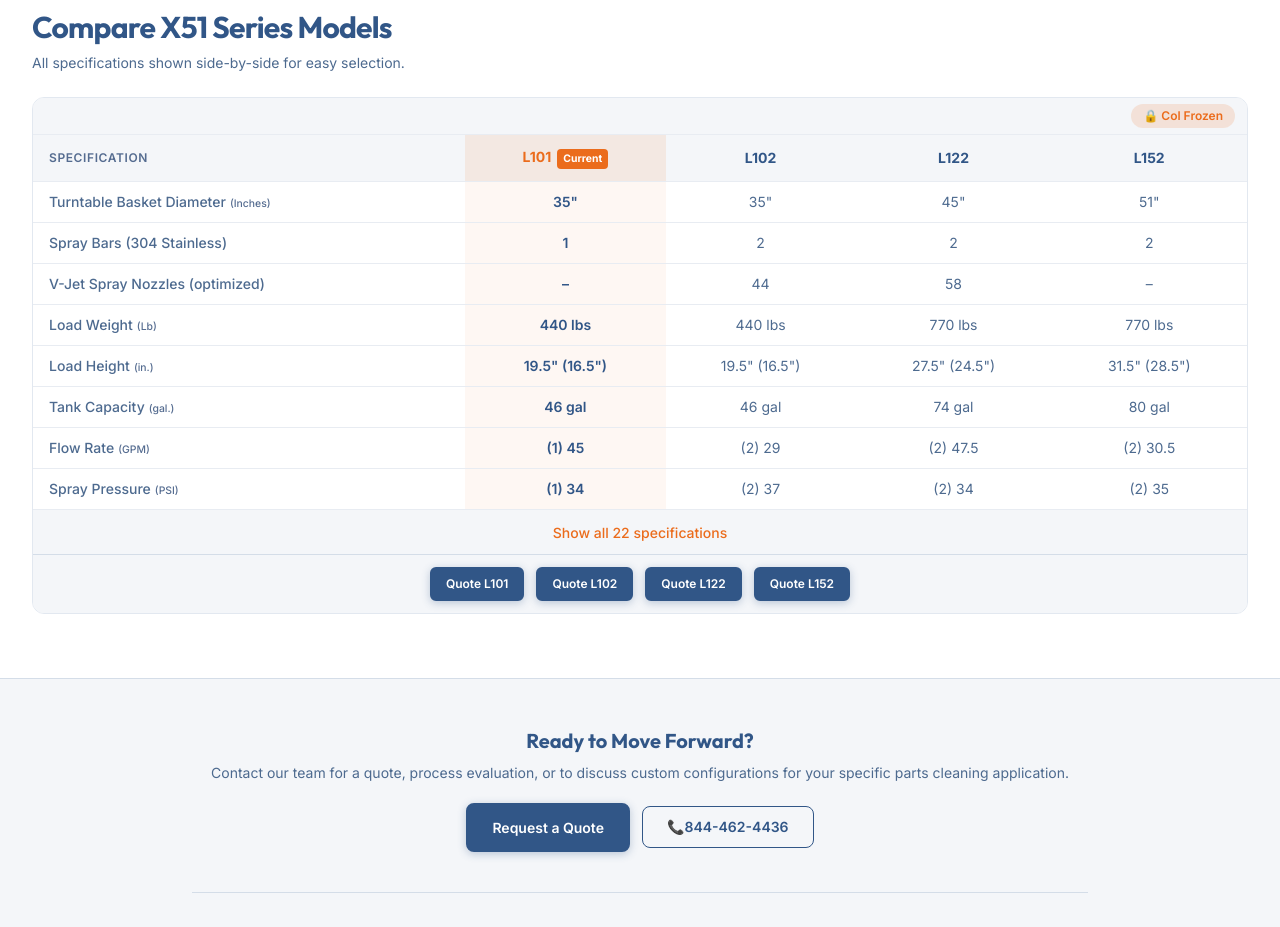
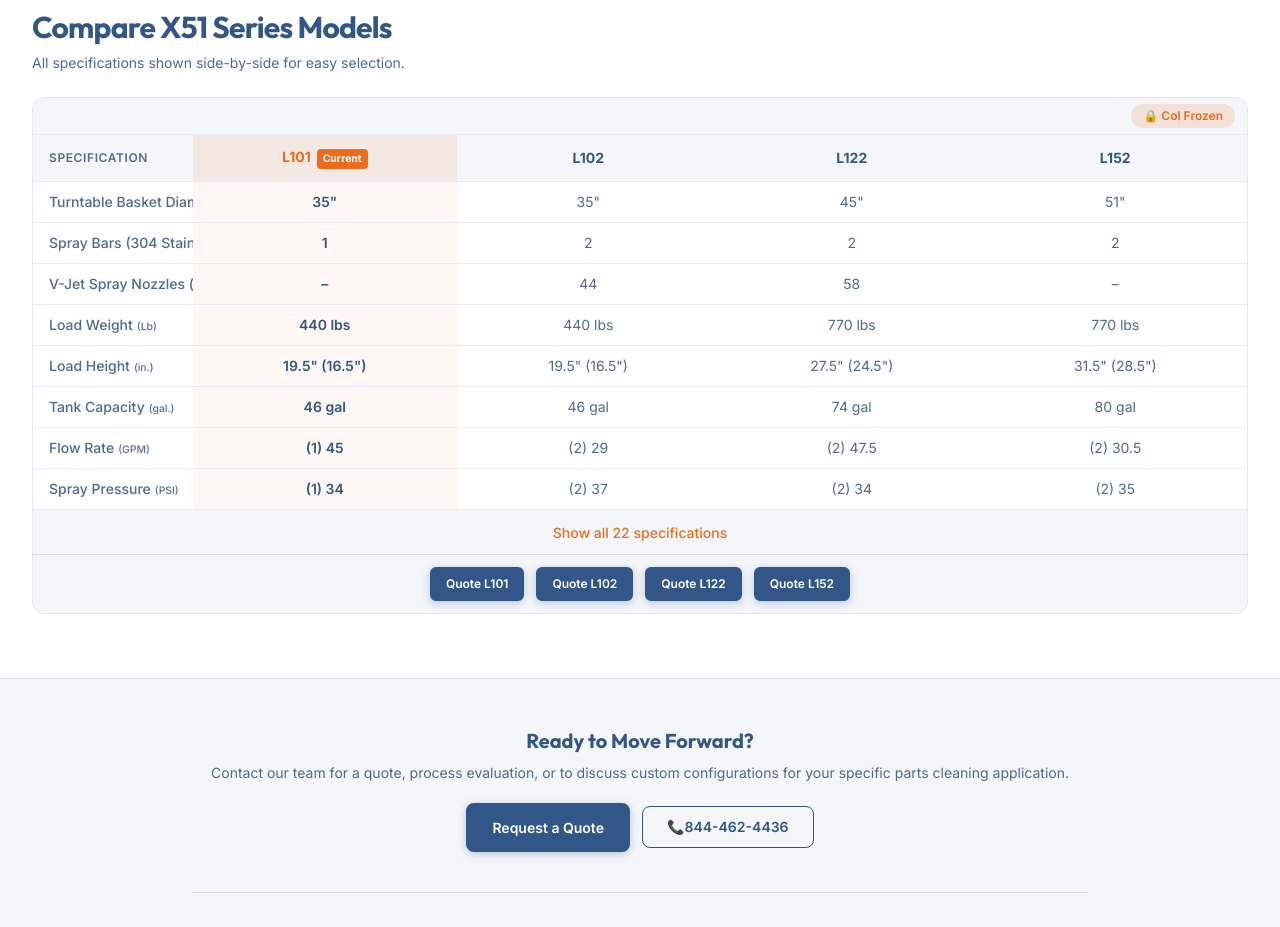
Before and after one commit to JasonBee99/MagidoUSA, a Next.js app: page /products/top-load-washers/l101 in a window 1280 px wide. Shown: the part 1140-2067 px from the top of the page. Built offline with nearby package versions, Linux system fonts and the light colour scheme.

Commit message:
Phase 23: fix spec table snap on compress — table-layout fixed, stable column widths, no reflow

```diff
--- a/src/components/SeriesComparisonTable.tsx
+++ b/src/components/SeriesComparisonTable.tsx
@@ -64,9 +64,21 @@ export function SeriesComparisonTable({
 
   const thLabelClass = frozen ? 'sticky left-0 z-10 bg-[var(--color-bg-secondary)]' : '';
   const tdLabelClass = frozen ? 'sticky left-0 z-10 bg-inherit' : '';
-  const labelStyle: React.CSSProperties = compressed
-    ? { width: '2.5rem', minWidth: '2.5rem', maxWidth: '2.5rem', padding: '0.5rem 0.25rem', overflow: 'hidden', transition: 'all 0.25s ease' }
-    : { transition: 'all 0.25s ease' };
+
+  // Label column width — fixed in both states so table never reflows
+  // Compressed: column stays same width, content just swaps to abbreviation
+  const LABEL_WIDTH_FULL = '160px';
+  const LABEL_WIDTH_COMPRESSED = '2.5rem';
+  const labelColWidth = compressed ? LABEL_WIDTH_COMPRESSED : LABEL_WIDTH_FULL;
+  const labelStyle: React.CSSProperties = {
+    width: labelColWidth,
+    minWidth: labelColWidth,
+    maxWidth: labelColWidth,
+    overflow: 'hidden',
+    transition: 'width 0.25s ease, min-width 0.25s ease, max-width 0.25s ease',
+    padding: compressed ? '0.5rem 0.25rem' : undefined,
+    whiteSpace: 'nowrap',
+  };
 
   return (
     <div className="overflow-hidden rounded-xl border border-[var(--color-card-border)]">
@@ -91,7 +103,7 @@ export function SeriesComparisonTable({
       </div>
 
       <div ref={scrollRef} className="overflow-x-auto scrollbar-thin">
-        <table className="w-full min-w-[600px]">
+        <table className="w-full min-w-[600px]" style={{ tableLayout: 'fixed' }}>
           <thead>
             <tr className="bg-[var(--color-bg-secondary)]">
               <th
```
